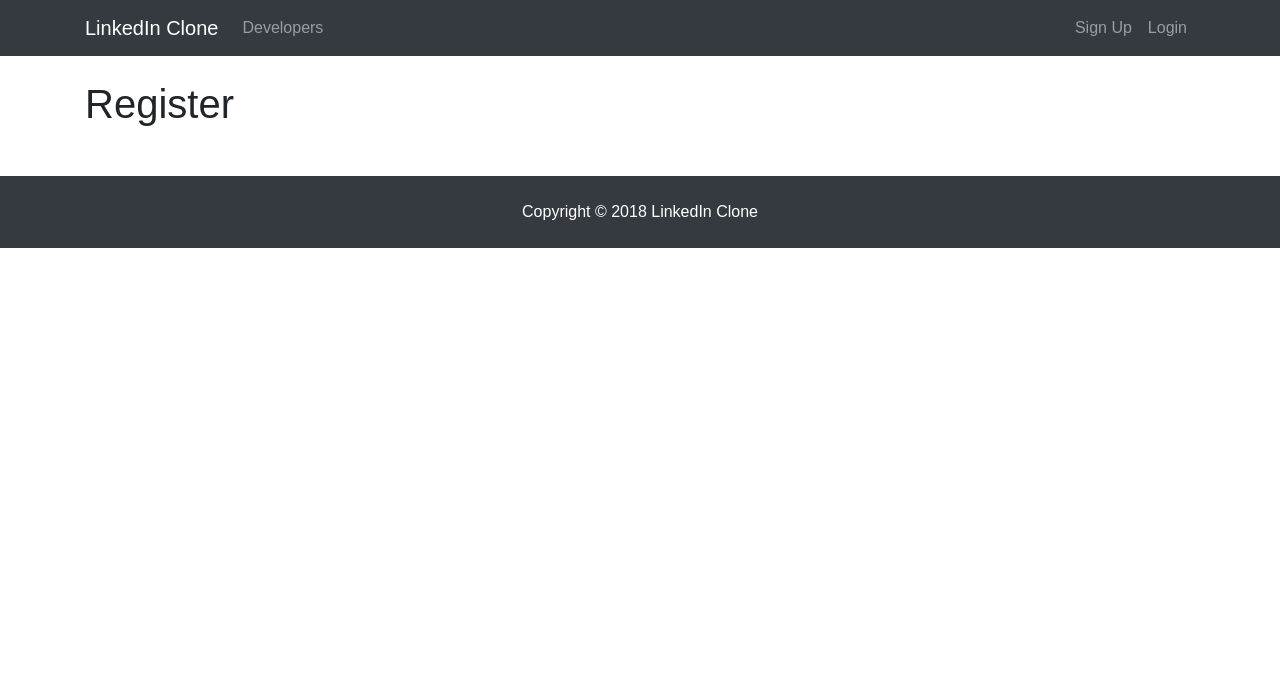
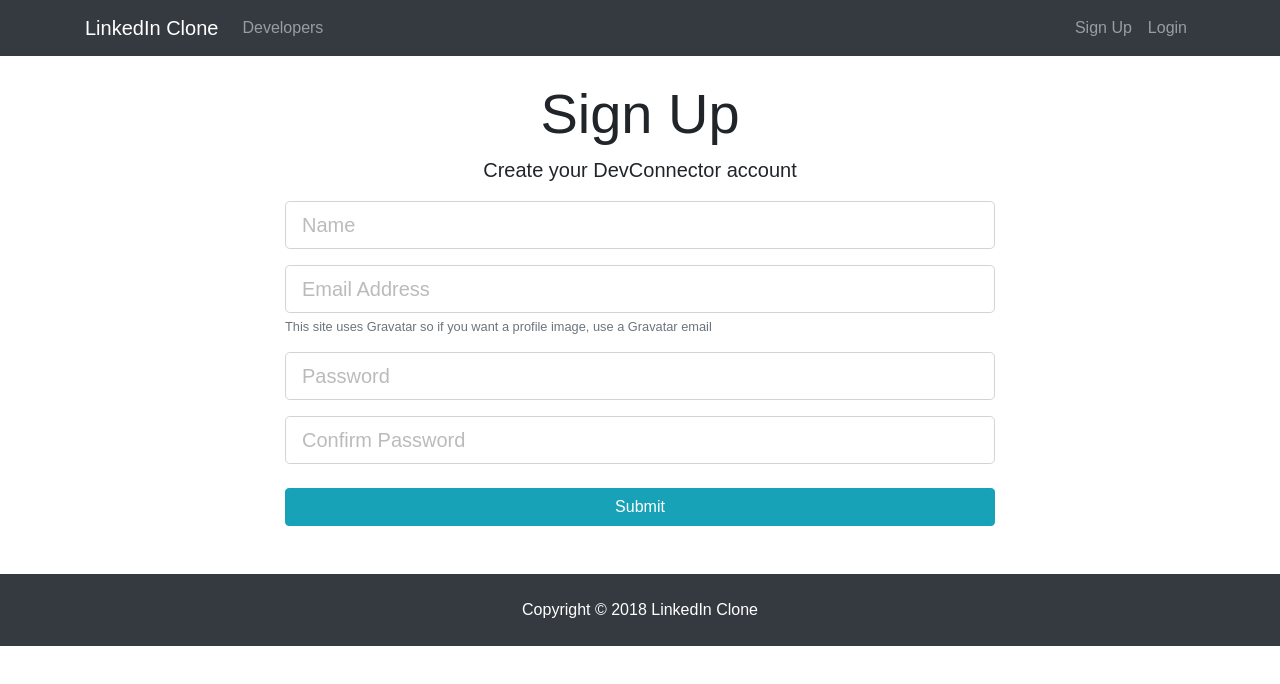
Before and after one commit to jylock/linkedin-clone, a React (Create React App) app in the folder client/: page /register in a window 1280 px wide. Shown: the top 684 px of the page. Built offline with nearby package versions, Linux system fonts and the light colour scheme.

Commit message:
creating the register form with state

```diff
--- a/client/src/components/auth/Register.js
+++ b/client/src/components/auth/Register.js
@@ -1,10 +1,64 @@
 import React, { Component } from 'react'
 
 class Register extends Component {
+  constructor() {
+    super();
+    this.state = {
+      name: '',
+      email: '',
+      password: '',
+      password2: '',
+      errors: {}
+    };
+
+    this.onChange = this.onChange.bind(this);
+    this.onSubmit = this.onSubmit.bind(this);
+  }
+
+  onChange(e) {
+    this.setState({[e.target.name]: e.target.value});
+  }
+
+  onSubmit(e) {
+    e.preventDefault();
+
+    const newUser = {
+      name: this.state.name,
+      email: this.state.email,
+      password: this.state.password,
+      password2: this.state.password2
+    }
+
+    console.log(newUser);
+  }
+
   render() {
     return (
-      <div>
-        <h1>Register</h1>
+      <div className="register">
+        <div className="container">
+          <div className="row">
+            <div className="col-md-8 m-auto">
+              <h1 className="display-4 text-center">Sign Up</h1>
+              <p className="lead text-center">Create your DevConnector account</p>
+              <form onSubmit={this.onSubmit}>
+                <div className="form-group">
+                  <input type="text" className="form-control form-control-lg" placeholder="Name" name="name" value={this.state.name} onChange={this.onChange} />
+                </div>
+                <div className="form-group">
+                  <input type="email" className="form-control form-control-lg" placeholder="Email Address" name="email" value={this.state.email} onChange={this.onChange} />
+                  <small className="form-text text-muted">This site uses Gravatar so if you want a profile image, use a Gravatar email</small>
+                </div>
+                <div className="form-group">
+                  <input type="password" className="form-control form-control-lg" placeholder="Password" name="password" value={this.state.password} onChange={this.onChange} />
+                </div>
+                <div className="form-group">
+                  <input type="password" className="form-control form-control-lg" placeholder="Confirm Password" name="password2" value={this.state.password2} onChange={this.onChange} />
+                </div>
+                <input type="submit" className="btn btn-info btn-block mt-4" />
+              </form>
+            </div>
+          </div>
+        </div>
       </div>
     )
   }
```
